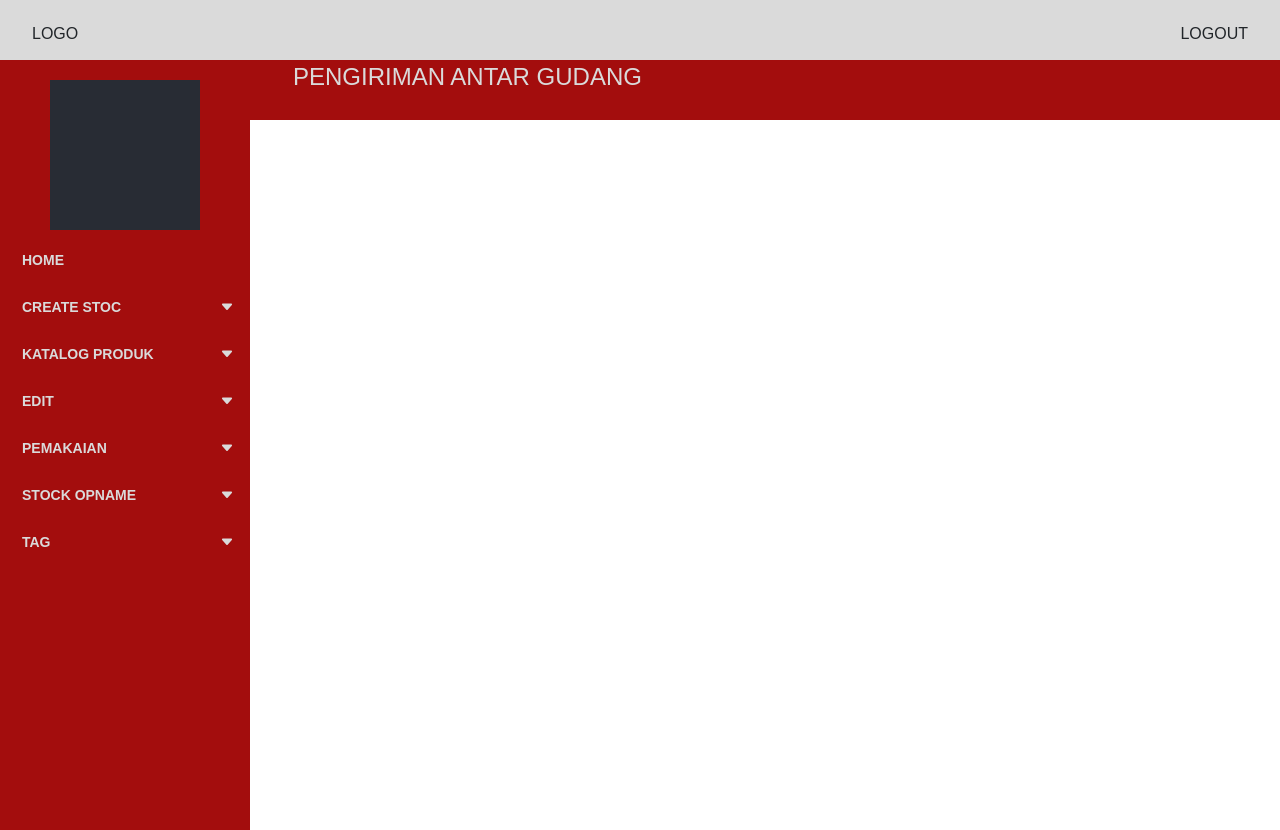
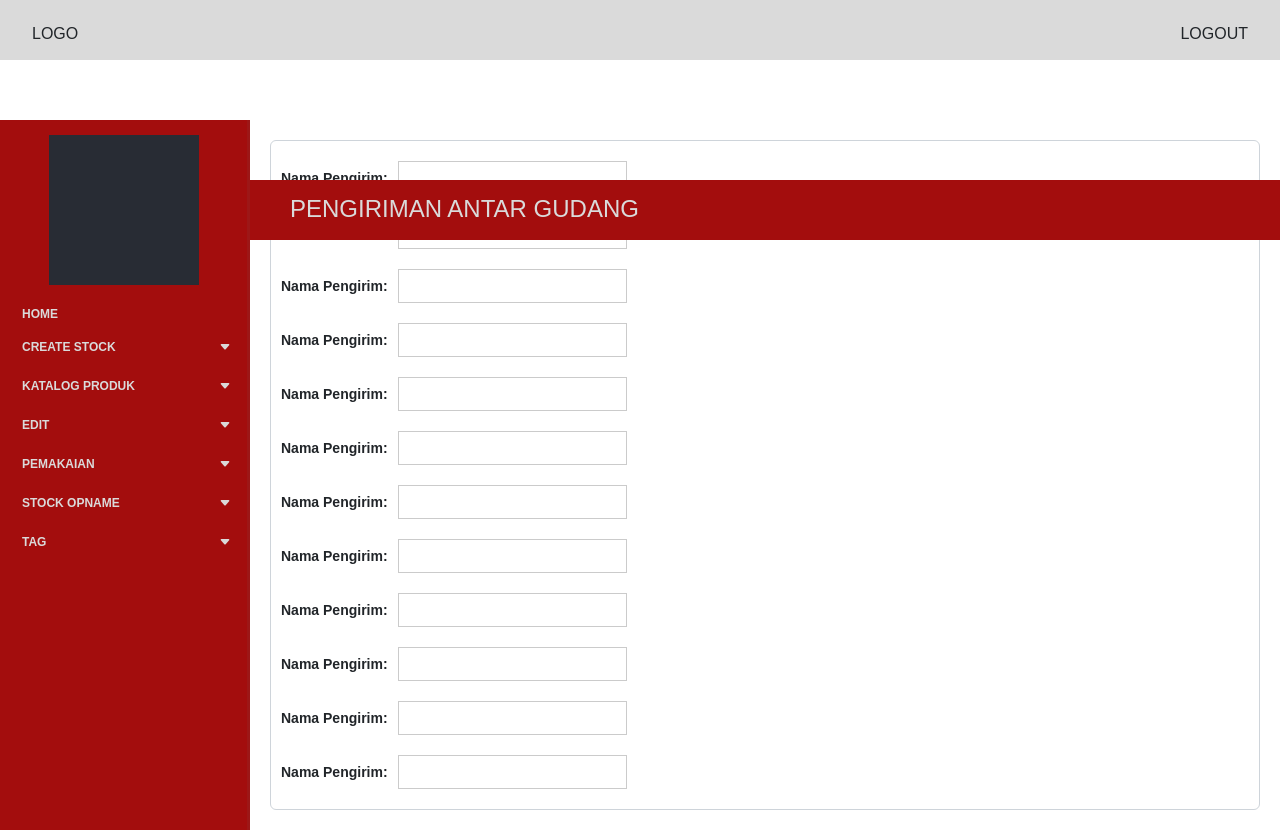
Before and after one commit to ahsan-soryadi/codespaces-react, a React (Create React App) app: page /werehouseDelivery in a window 1280 px wide. Before the commit the page ends 800 px from the top, so only its background shows below. Built offline with nearby package versions, Linux system fonts and the light colour scheme.

Commit message:
Changes to be committed: 	modified:   src/App.css 	modified:   src/App.js 	modified:   src/Navigation.js 	modified:   src/index.js 	new file:   src/menu/ProductCatalogue/ProductList.js 	modified:   src/menu/TAG/WerehouseDelivery.js

```diff
--- a/src/App.css
+++ b/src/App.css
@@ -29,6 +29,12 @@ body {
   text-align: center;
 }
 
+/* .sidenav-container {
+  height: 100%;
+  float: left;
+  overflow: auto;
+} */
+
 .sidenav::-webkit-scrollbar {
   display: none;
 }
@@ -37,20 +43,23 @@ body {
   height: 100%;
   width: 250px;
   position: fixed;
-  /* z-index: 1; */
-  top: 0px;
+  /* float: left; */
+  z-index: 1000;
+  /* top: 0px; */
   /* font-size: 2.5vh; */
-  font-size: 14px;
+  border-right: 3px solid rgba(111, 111, 111, 0.1);
+  font-size: 12px;
   left: 0;
   background-color: #a30d0d;
-  overflow-x: auto;
-  margin-top: 60px;
-  padding-top: 20px;
+  padding-top: 15px;
 }
 
+.sidenav .menu{
+  margin-top: 20px;
+}
 
-.sidenav li {
-  padding: 20px 6px 6px 22px;
+.sidenav li, .sidenav a#home{
+  padding: 15px 6px 6px 22px;
   text-decoration: none;
   font-weight: bold;
   color: #dadada;
@@ -72,7 +81,7 @@ body {
   display: block;
 }
 
-.show a {
+.show a{
   text-decoration: none;
   color: #dadada;
   margin-left: 15px;
@@ -107,28 +116,74 @@ i.active {
 }
 
 .main {
-  padding-left: 2%;
-  margin-top: 80px;
-  margin-left: 300px; /* Same as the width of the sidenav */
-}
-
-.main h2 {
-
+  padding-left: 270px;
+  margin-top: 60px;
+  padding-top: 20px;
+  /* margin-left: 250px; Same as the width of the sidenav */
 }
 
 .title-menu-wrapper {
   background-color: #a30d0d;
   color: #dadada;
+  position: fixed;
+  /* top: 0px; */
+  z-index: 1;
   height: 60px;
-  padding-left: 5vh;
+  width: 100%;
+  padding-left: 20px;
   margin-top: 60px;
-  margin-left: 250px;
+  /* margin-left: 250px; */
 }
 
 .title-menu-content {
   margin: 0 auto;
-  padding: 3px;
+  padding-left: 270px;
+  padding-top: 15px;
   height: 50%;
+}
+
+.main-content-wrapper {
+  width: 100%;
+  margin-top: 120px;
+  color:#a30d0d;
+  padding: 20px 20px 20px 270px;
+  /* background-color: #282c34; */
+  /* z-index: 100; */
+}
+
+/* form */
+.form-control {
+  padding: 10px;
+  width: 100%;
+  margin-right: 20px;
+}
+.form-control label {
+  font-weight: bold;
+  font-size: 14px;
+  text-align: left;
+  /* display: inline; */
+}
+.form-control input, .form-control textarea, .form-control select {
+  max-width: 400px;
+  padding: 4px 10px;
+  margin: 10px 10px;
+  border: 1px solid #cbcbcb;
+  /* box-sizing: border-box; */
+  /* display: inline-block; */
+}
+
+.form-control input, .form-control select, .form-control checkbox:focus {
+  outline-color: #a30d0d;
+
+}
+
+.form-control button {
+  background: #f1356d;
+  color: #fff;
+  border: 0;
+  padding: 8px;
+  border-radius: 8px;
+  cursor: pointer;
 }
 
 @media screen and (max-height: 450px) {
--- a/src/App.js
+++ b/src/App.js
@@ -3,6 +3,7 @@ import Home from './menu/Home'
 import Navigation from './Navigation';
 import {Routes, Route} from 'react-router-dom';
 import WerehouseDelivery from './menu/TAG/WerehouseDelivery';
+import ProductList from './menu/ProductCatalogue/ProductList';
 
 function App() {
   return (
@@ -11,6 +12,7 @@ function App() {
     <Routes>
           <Route exact path="/" element={<Home/>}/>
           <Route index element={<Home/>}/>
+          <Route exact path="productList" element={<ProductList/>}/>
           <Route exact path="werehouseDelivery" element={<WerehouseDelivery/>}/>
           {/* <Route path="/create">
             <Create/>
--- a/src/Navigation.js
+++ b/src/Navigation.js
@@ -33,13 +33,14 @@ const Navigation = () => {
                         </div>
                     </div>
                 </div>
+                {/* <div className="sidenav-container"> */}
                     <div className="sidenav">
                         <div className="profile">
 
                         </div>
                         <div className="menu">
-                        <li href="/" title='Home'>HOME</li>
-                        <li onClick={handleHidden}>CREATE STOC <i className="bi bi-caret-down-fill"></i></li>
+                            <Link to="/" title='Home' id="home">HOME</Link>
+                            <li onClick={handleHidden}>CREATE STOCK <i className="bi bi-caret-down-fill"></i></li>
                             <div className="sidenav-sub">
                                 <Link href="#" >CREATE STOCK PO</Link>
                                 <Link href="#" >CREATE STOCK IF</Link>
@@ -47,7 +48,7 @@ const Navigation = () => {
 
                             <li onClick={handleHidden}>KATALOG PRODUK <i className="bi bi-caret-down-fill"></i></li>
                             <div className="sidenav-sub">
-                            <Link href="#" >PRODUCT LIST</Link>
+                                <Link to="/productList" >PRODUCT LIST</Link>
                                 <Link href="#" >LIST JENIS PRODUCT</Link>
                                 <Link href="#" >LIST MERK PRODUCT</Link>
                             </div>
@@ -69,20 +70,10 @@ const Navigation = () => {
                                 <Link to="/werehouseDelivery">PENGIRIMAN AG</Link>
                                 <Link href="#" >LIST PENGIRIMAN AG</Link>
                                 <Link href="#" >LIST BAPPB TAG</Link>
-                            <Link to="/werehouseDelivery">PENGIRIMAN AG</Link>
-                            <Link href="#" >LIST PENGIRIMAN AG</Link>
-                            <Link href="#" >LIST BAPPB TAG</Link>
-                            <Link to="/werehouseDelivery">PENGIRIMAN AG</Link>
-                            <Link href="#" >LIST PENGIRIMAN AG</Link>
-                            <Link href="#" >LIST BAPPB TAG</Link>
-                            <Link to="/werehouseDelivery">PENGIRIMAN AG</Link>
-                            <Link href="#" >LIST PENGIRIMAN AG</Link>
-                            <Link href="#" >LIST BAPPB TAG</Link>
                             </div>
                         </div>
                     </div>
-
-
+                {/* </div> */}
             </div>
         )
 }
--- a/src/index.js
+++ b/src/index.js
@@ -1,9 +1,8 @@
 import React from 'react';
 import ReactDOM from 'react-dom/client';
 import './index.css';
-import "bootstrap/dist/css/bootstrap.min.css";
-import "bootstrap/dist/js/bootstrap.bundle.min";
-import "bootstrap-icons/font/bootstrap-icons.css"
+import 'bootstrap/dist/css/bootstrap.min.css';
+import "bootstrap-icons/font/bootstrap-icons.css";
 import App from './App';
 import reportWebVitals from './reportWebVitals';
 import { BrowserRouter } from 'react-router-dom';
--- /dev/null
+++ b/src/menu/ProductCatalogue/ProductList.js
@@ -0,0 +1,42 @@
+// const { Table } = require("react-bootstrap")
+
+import TitleMenuView from '../TitleMenuView'
+const ProductList = () => {
+    return (
+        <div>
+            <TitleMenuView titleMenu="PRODUCT LIST"/>
+            <div className='main-content-wrapper'>
+                <div className='main-content'>
+                    <table className="table table-striped">
+                        <thead>
+                            <tr>
+                                <th>Firstname</th>
+                                <th>Lastname</th>
+                                <th>Email</th>
+                            </tr>
+                        </thead>
+                        <tbody>
+                            <tr>
+                                <td>John</td>
+                                <td>Doe</td>
+                                <td>john@example.com</td>
+                            </tr>
+                            <tr>
+                                <td>Mary</td>
+                                <td>Moe</td>
+                                <td>mary@example.com</td>
+                            </tr>
+                            <tr>
+                                <td>July</td>
+                                <td>Dooley</td>
+                                <td>july@example.com</td>
+                            </tr>
+                        </tbody>
+                    </table>
+                </div>
+            </div>
+
+        </div>
+    )
+}
+export default ProductList;
--- a/src/menu/TAG/WerehouseDelivery.js
+++ b/src/menu/TAG/WerehouseDelivery.js
@@ -1,8 +1,127 @@
+import { useState } from 'react';
 import TitleMenuView from '../TitleMenuView';
 const WerehouseDelivery = () => {
+    const [from, setFrom] = useState('');
     return (
         <div>
             <TitleMenuView titleMenu="PENGIRIMAN ANTAR GUDANG"/>
+            <div className='main-content-wrapper'>
+                <div className='main-content'>
+                    {/* <h1>test</h1> */}
+                    <div className='form-control'>
+                        <form>
+                            <div className='form-group'>
+                                <label>Nama Pengirim:</label>
+                                <input
+                                    type="text"
+                                    required
+                                    value={from}
+                                    onChange={(e) => setFrom(e.target.value)}
+                                />
+                            </div>
+                            <div className='form-group'>
+                                <label>Nama Pengirim:</label>
+                                <input
+                                    type="text"
+                                    required
+                                    value={from}
+                                    onChange={(e) => setFrom(e.target.value)}
+                                />
+                            </div>
+                            <div className='form-group'>
+                                <label>Nama Pengirim:</label>
+                                <input
+                                    type="text"
+                                    required
+                                    value={from}
+                                    onChange={(e) => setFrom(e.target.value)}
+                                />
+                            </div>
+                            <div className='form-group'>
+                                <label>Nama Pengirim:</label>
+                                <input
+                                    type="text"
+                                    required
+                                    value={from}
+                                    onChange={(e) => setFrom(e.target.value)}
+                                />
+                            </div>
+                            <div className='form-group'>
+                                <label>Nama Pengirim:</label>
+                                <input
+                                    type="text"
+                                    required
+                                    value={from}
+                                    onChange={(e) => setFrom(e.target.value)}
+                                />
+                            </div>
+                            <div className='form-group'>
+                                <label>Nama Pengirim:</label>
+                                <input
+                                    type="text"
+                                    required
+                                    value={from}
+                                    onChange={(e) => setFrom(e.target.value)}
+                                />
+                            </div>
+                            <div className='form-group'>
+                                <label>Nama Pengirim:</label>
+                                <input
+                                    type="text"
+                                    required
+                                    value={from}
+                                    onChange={(e) => setFrom(e.target.value)}
+                                />
+                            </div>
+                            <div className='form-group'>
+                                <label>Nama Pengirim:</label>
+                                <input
+                                    type="text"
+                                    required
+                                    value={from}
+                                    onChange={(e) => setFrom(e.target.value)}
+                                />
+                            </div>
+                            <div className='form-group'>
+                                <label>Nama Pengirim:</label>
+                                <input
+                                    type="text"
+                                    required
+                                    value={from}
+                                    onChange={(e) => setFrom(e.target.value)}
+                                />
+                            </div>
+                            <div className='form-group'>
+                                <label>Nama Pengirim:</label>
+                                <input
+                                    type="text"
+                                    required
+                                    value={from}
+                                    onChange={(e) => setFrom(e.target.value)}
+                                />
+                            </div>
+                            <div className='form-group'>
+                                <label>Nama Pengirim:</label>
+                                <input
+                                    type="text"
+                                    required
+                                    value={from}
+                                    onChange={(e) => setFrom(e.target.value)}
+                                />
+                            </div>
+                            <div className='form-group'>
+                                <label>Nama Pengirim:</label>
+                                <input
+                                    type="text"
+                                    required
+                                    value={from}
+                                    onChange={(e) => setFrom(e.target.value)}
+                                />
+                            </div>
+                        </form>
+                    </div>
+                </div>
+            </div>
         </div>
     )
 }
```
Lines whose indentation alone changed are shown as unchanged.
